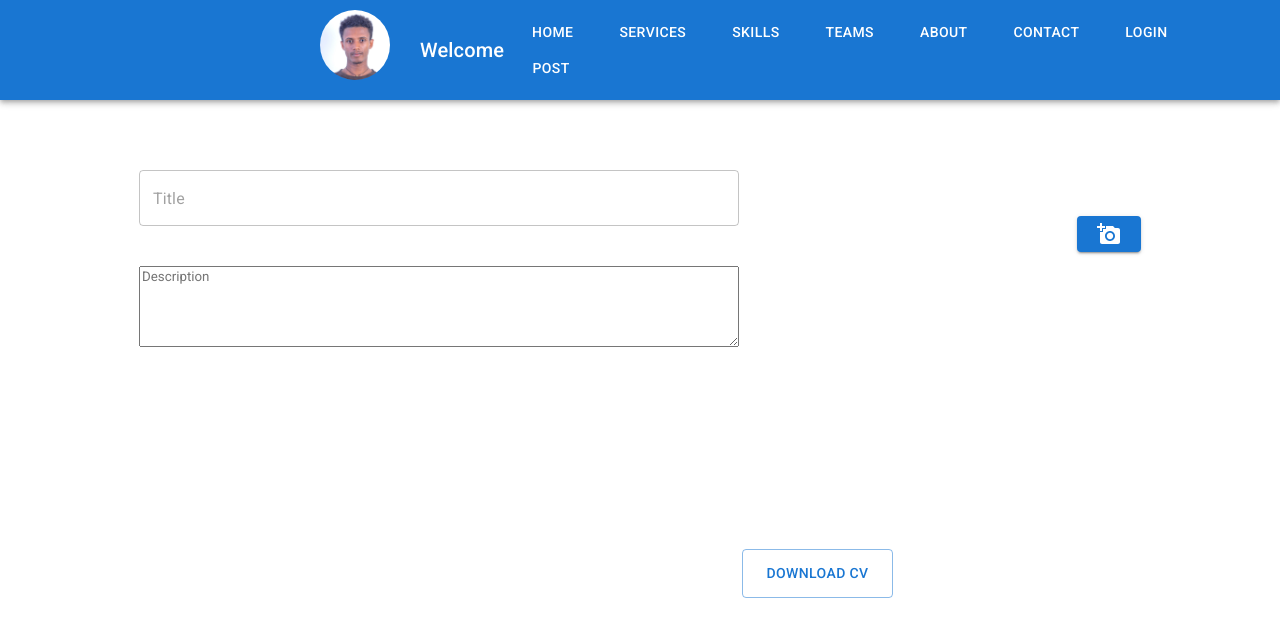
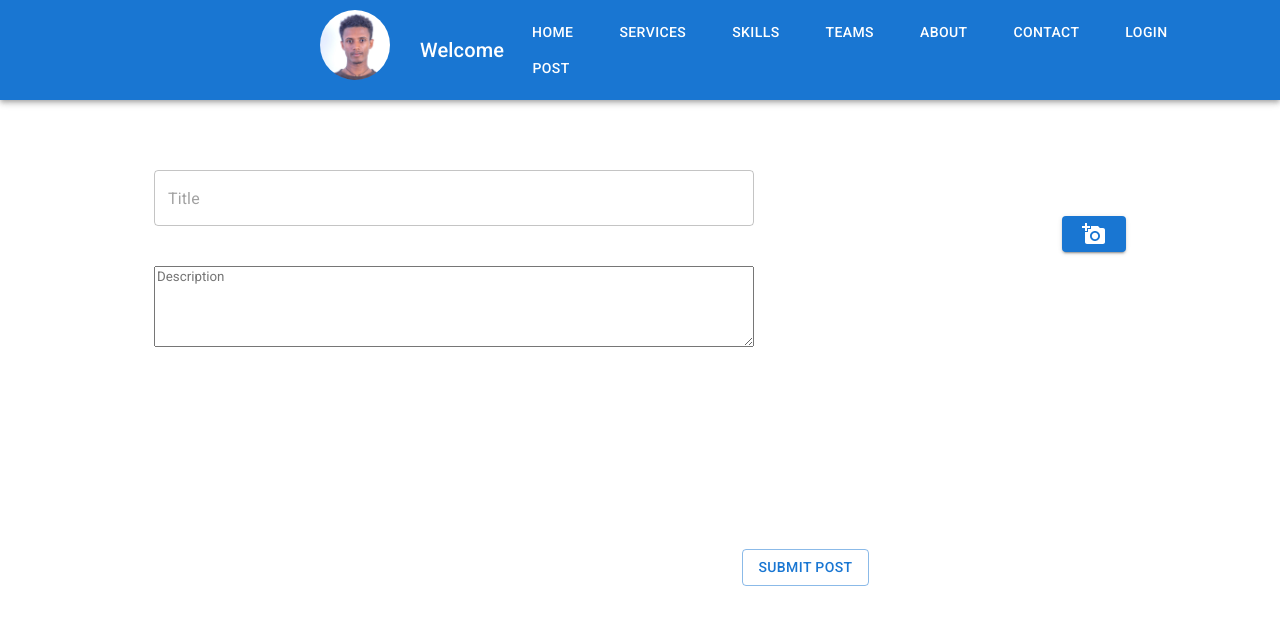
Before and after one commit to addisuanley2010/portifolio, a React (Create React App) app: page /post in a window 1280 px wide. Shown: the top 636 px of the page. Built offline with nearby package versions, Linux system fonts and the light colour scheme.

Commit message:
upload image to database

```diff
--- a/src/componenets/UploadPost.jsx
+++ b/src/componenets/UploadPost.jsx
@@ -17,8 +17,12 @@ import {
   TextareaAutosize,
   Divider,
 } from "@mui/material";
-
+import axios from "axios";
 const UploadPost = () => {
+  const [post, setPost] = useState({
+    title: "",
+    description: "",
+  });
   const [selectedImage, setSelectedImage] = useState(null);
   const [imageUrl, setImageUrl] = useState(null);
 
@@ -27,15 +31,31 @@ const UploadPost = () => {
       setImageUrl(URL.createObjectURL(selectedImage));
     }
   }, [selectedImage]);
+  console.log(imageUrl);
+
+const handleSubmit=()=>{
+  const data={
+    title:post.title,
+    description:post.description,
+    image:imageUrl
+  }
+  axios.post("http://localhost:3001/post", data).then((res) => {
+      if (res.data.error) {
+       console.log("error")
+      } else {
+console.log("yesssss!")
+      }
+    });
+}
+
 
   return (
-    <Box alignItems="center">
+    <Box>
       <Stack
         margin={"10px"}
         alignItems="center"
         direction={"row"}
         justifyContent="space-evenly"
-
         sx={{
           flexDirection: {
             sm: "column",
@@ -48,7 +68,7 @@ const UploadPost = () => {
             xs: "350px",
             sm: "600px",
           },
-        gap: "40px",
+          gap: "10px",
         }}
       >
         <TextField
@@ -70,12 +90,24 @@ const UploadPost = () => {
             gap: "40px",
           }}
         >
-        <TextField placeholder="Title" fullWidth />
-        <TextareaAutosize placeholder="Description" minRows={5} />
-
-
+          <TextField
+            value={post.title}
+            placeholder="Title"
+            fullWidth
+            onChange={(e) => {
+              setPost({ ...post, title: e.target.value });
+            }}
+          />
+          <TextareaAutosize
+            value={post.description}
+            placeholder="Description"
+            minRows={5}
+            onChange={(e) => {
+              setPost({ ...post, description: e.target.value });
+            }}
+          />
         </Box>
-<Divider/>
+        <Divider />
 
         {imageUrl && selectedImage && (
           <Card sx={{ maxWidth: 700 }}>
@@ -87,12 +119,17 @@ const UploadPost = () => {
               alt="adda"
             />
             <CardContent>
+              <label htmlFor="select-image">
+                <Button color="primary" component="span">
+                  <AddAPhotoIcon />
+                </Button>
+              </label>
               <Typography gutterBottom variant="h5" component="div">
-              Addisu
+                {post.title}
               </Typography>
+
               <Typography variant="body2" color="text.secondary">
-              Lizards are a widespread group of squamate reptiles, with over
-              6,000 species, ranging across all continents except Antarctica
+                {post.description}
               </Typography>
             </CardContent>
             <CardActions>
@@ -110,11 +147,13 @@ const UploadPost = () => {
             </CardActions>
           </Card>
         )}
+        {!selectedImage && (
           <label htmlFor="select-image">
             <Button variant="contained" color="primary" component="span">
               <AddAPhotoIcon />
             </Button>
           </label>
+        )}
       </Stack>
       <Button
         sx={{
@@ -125,8 +164,9 @@ const UploadPost = () => {
           },
         }}
         variant="outlined"
+        onClick={handleSubmit}
       >
-          <Button>Download Cv</Button>
+        Submit Post
       </Button>
     </Box>
   );
```
Lines whose indentation alone changed are shown as unchanged.
